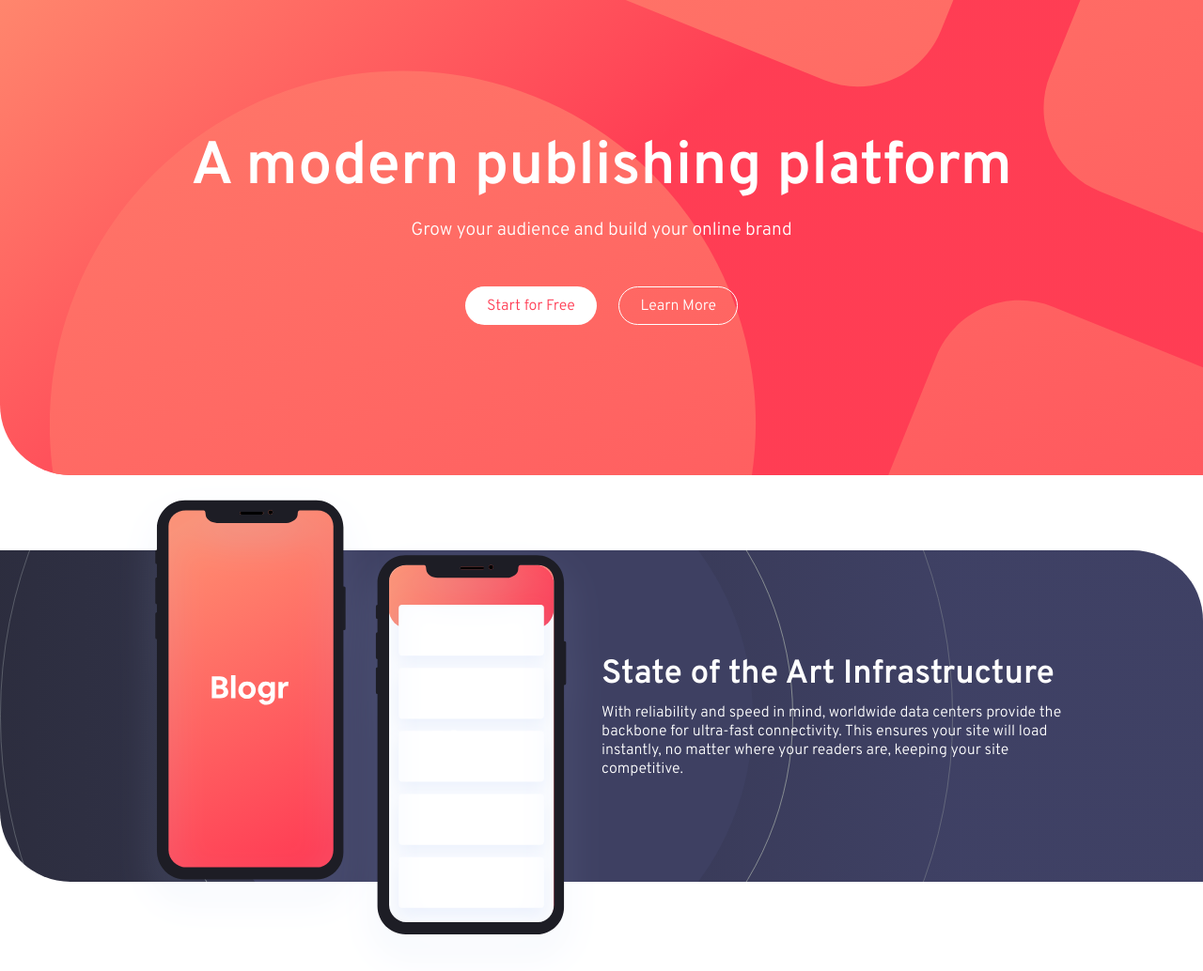
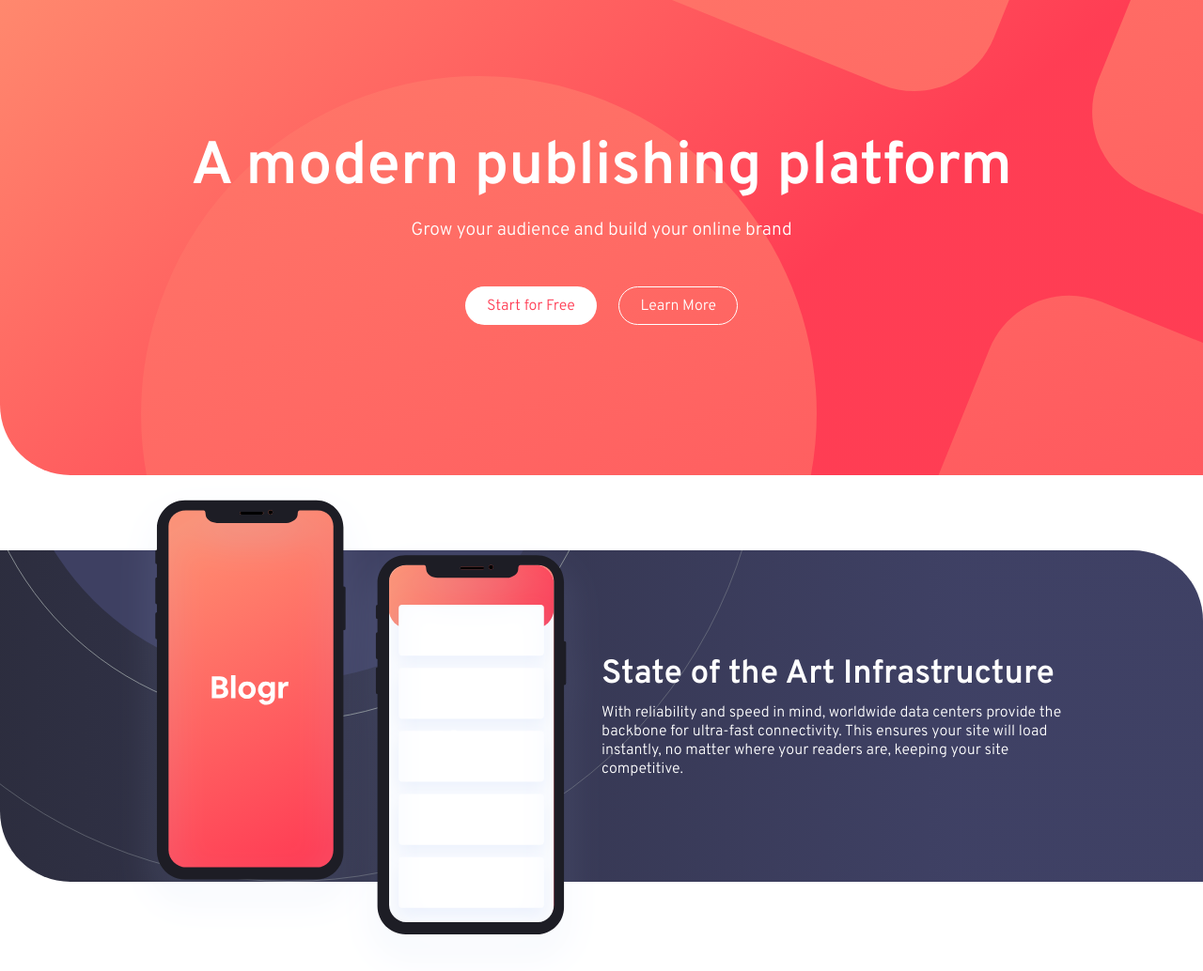
Before and after one commit to donCelis/blogr, a plain HTML site: page index.html in a window 1280 px wide. Shown: the part 94-1128 px from the top of the page at 94% size. Drawn offline with Linux system fonts and the light colour scheme.

Commit message:
solutions 2

```diff
--- a/assets/styles/main.css
+++ b/assets/styles/main.css
@@ -54,9 +54,12 @@ a {
 }
 /* home */
 .home {
-  background: var(--main-gradient);
+  /* background: var(--main-gradient);
   position: relative;
-  overflow: hidden;
+  overflow: hidden; */
+  background: url("../images/bg-pattern-intro.svg") no-repeat 150px center,
+    var(--main-gradient);
+  background-size: 150%;
   color: var(--white);
   border-bottom-left-radius: 75px;
 }
@@ -138,18 +141,19 @@ a {
 /* home */
 /* infrastructure */
 .infrastructure {
-  background: linear-gradient(
-    90deg,
-    var(--very-dark-gray-blue) 0%,
-    var(--very-dark-desaturated-blue) 80%
-  );
+  background: url("../images/bg-pattern-circles.svg") no-repeat -200px bottom,
+    linear-gradient(
+      90deg,
+      var(--very-dark-gray-blue) 0%,
+      var(--very-dark-desaturated-blue) 80%
+    );
   color: var(--white);
   border-top-right-radius: 75px;
   border-bottom-left-radius: 75px;
   margin: 5rem 0;
   position: relative;
 }
-.infrastructure::before{
+/* .infrastructure::before{
   content: "";
   background: url("../images/bg-pattern-circles.svg") no-repeat;
   background-position: left center;
@@ -160,7 +164,7 @@ a {
   top: 0;
   border-top-right-radius: 75px;
   border-bottom-left-radius: 75px;
-}
+} */
 .infrastructure .row {
   align-items: center;
   justify-content: space-between;
--- a/index.html
+++ b/index.html
@@ -57,11 +57,11 @@
         </section>
       </div>
       <!-- back -->
-      <img
+      <!-- <img
         class="back"
         src="./assets/images/bg-pattern-intro.svg"
         alt="pattern-intro"
-      />
+      /> -->
     </main>
     <section class="infrastructure">
       <div class="container">
```
